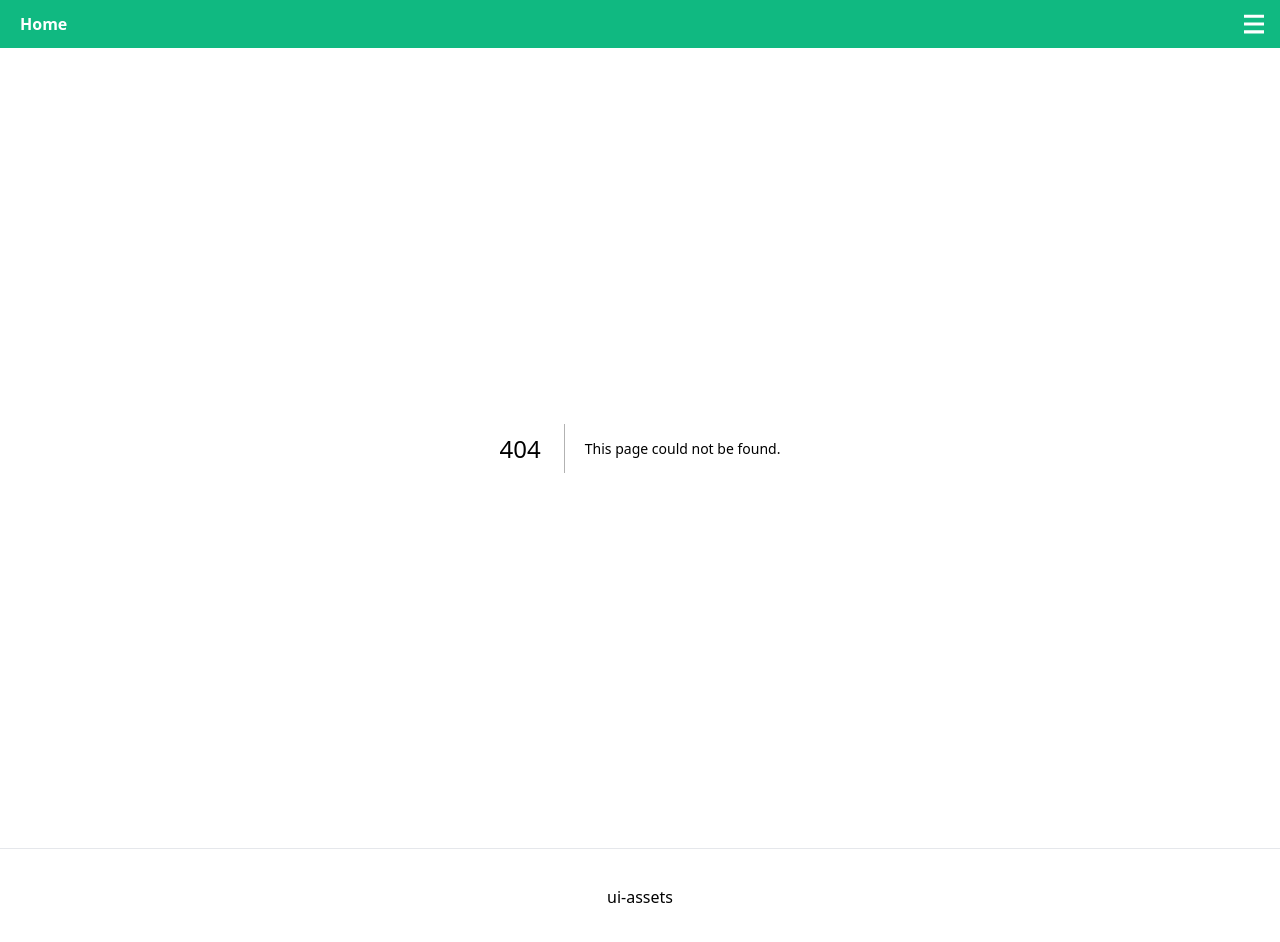
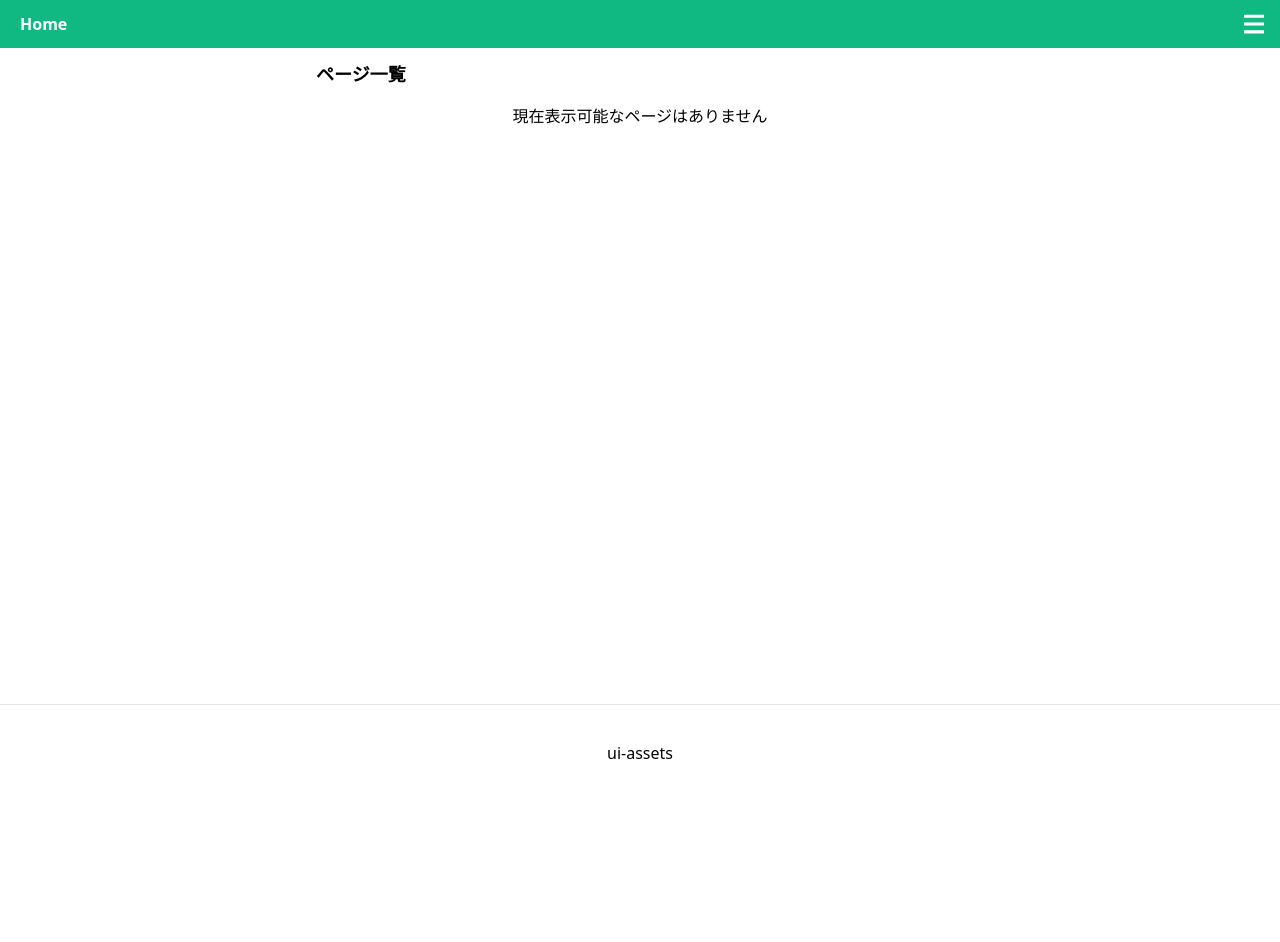
Before and after one commit to knike-d/ui-assets, a Next.js app: page /pages in a window 1280 px wide. Before the commit this address had no page. After the commit the page ends 800 px from the top, so only its background shows below. Built offline with nearby package versions, Linux system fonts and the light colour scheme.

Commit message:
feat: ページ一覧ページを作成

```diff
--- /dev/null
+++ b/src/app/pages/page.tsx
@@ -0,0 +1,11 @@
+import type { Metadata } from "next";
+import { PageListPage } from "@/page/pageList/PageListPage";
+
+export const metadata: Metadata = {
+  title: "ページ一覧",
+  description: "ページ一覧",
+};
+
+export default function PageList() {
+  return <PageListPage />;
+}
--- /dev/null
+++ b/src/page/pageList/PageListPage.tsx
@@ -0,0 +1,16 @@
+import type { FC } from "react";
+import { UIAssetList } from "@/features/uiAsset/UIAssetList";
+import type { UIAssetCardModel } from "@/features/uiAsset/uiAsset.type";
+
+// const createPageLink = (path: string) => `/pages/${path}`;
+
+const PageList: UIAssetCardModel[] = [];
+
+export const PageListPage: FC = () => {
+  return (
+    <main className="mx-auto flex w-full max-w-2xl flex-col items-center justify-between p-3">
+      <h1 className="mb-4 mr-auto text-lg font-bold">ページ一覧</h1>
+      {PageList.length > 0 ? <UIAssetList UIAssetList={PageList} /> : <div>現在表示可能なページはありません</div>}
+    </main>
+  );
+};
```
